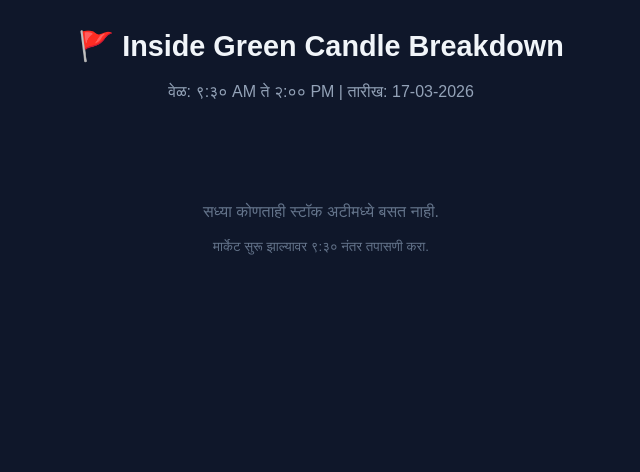
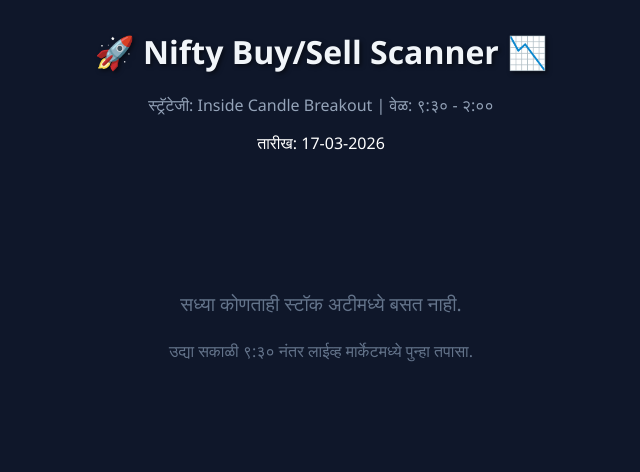
Before and after one commit to dattapwr/nifty-trading-bot, a Flask app: page / in a window 1280 px wide. Shown: the top 472 px of the page, without its empty margins (319-959 px from the left). Run offline with Flask 3, Linux system fonts and the light colour scheme.

Commit message:
Update index.html

```diff
--- a/templates/index.html
+++ b/templates/index.html
@@ -3,35 +3,58 @@
 <head>
     <meta charset="UTF-8">
     <meta name="viewport" content="width=device-width, initial-scale=1.0">
-    <meta http-equiv="refresh" content="60"> <title>Inside Candle Scanner</title>
+    <meta http-equiv="refresh" content="60"> <title>Nifty Master Scanner</title>
     <style>
-        body { font-family: sans-serif; background: #0f172a; color: white; text-align: center; margin: 0; padding: 10px; }
-        .grid { display: grid; grid-template-columns: repeat(auto-fit, minmax(280px, 1fr)); gap: 15px; padding: 20px; }
-        .card { background: #1e293b; padding: 20px; border-radius: 12px; border-left: 6px solid #ef4444; box-shadow: 0 4px 6px rgba(0,0,0,0.3); }
-        .symbol { font-size: 1.5em; color: #38bdf8; font-weight: bold; margin-bottom: 5px; }
-        .price { color: #4ade80; font-size: 1.3em; font-weight: bold; }
-        .status { color: #fbbf24; font-size: 0.9em; margin-top: 8px; font-weight: bold; }
-        h1 { color: #f1f5f9; font-size: 1.8em; }
+        body { font-family: 'Segoe UI', Tahoma, Geneva, Verdana, sans-serif; background: #0f172a; color: white; text-align: center; margin: 0; padding: 10px; }
+        .grid { display: grid; grid-template-columns: repeat(auto-fit, minmax(300px, 1fr)); gap: 15px; padding: 20px; }
+
+        /* कार्ड डिझाइन */
+        .card { background: #1e293b; padding: 20px; border-radius: 15px; box-shadow: 0 10px 15px -3px rgba(0, 0, 0, 0.3); transition: transform 0.2s; position: relative; overflow: hidden; }
+        .card:hover { transform: translateY(-5px); }
+
+        /* सिम्बॉल आणि प्राईस */
+        .symbol { font-size: 1.6em; color: #38bdf8; font-weight: bold; margin-bottom: 5px; }
+        .price { color: #f8fafc; font-size: 1.4em; font-weight: bold; }
+
+        /* स्टेटस लेबल्स */
+        .status-buy { background: #064e3b; color: #4ade80; padding: 5px 12px; border-radius: 20px; font-size: 0.9em; font-weight: bold; display: inline-block; margin-top: 10px; }
+        .status-sell { background: #450a0a; color: #f87171; padding: 5px 12px; border-radius: 20px; font-size: 0.9em; font-weight: bold; display: inline-block; margin-top: 10px; }
+
+        /* बॉर्डर कलर्स */
+        .border-buy { border-top: 5px solid #4ade80; }
+        .border-sell { border-top: 5px solid #ef4444; }
+
+        .time { font-size: 0.8em; color: #94a3b8; margin-top: 15px; }
+        h1 { margin-top: 20px; color: #f1f5f9; font-size: 2em; text-shadow: 2px 2px 4px rgba(0,0,0,0.5); }
+        .no-data { padding: 80px; color: #64748b; font-size: 1.2em; }
     </style>
 </head>
 <body>
-    <h1>🚩 Inside Green Candle Breakdown</h1>
-    <p style="color: #94a3b8;">वेळ: ९:३० AM ते २:०० PM | तारीख: {{ date }}</p>
+    <h1>🚀 Nifty Buy/Sell Scanner 📉</h1>
+    <p style="color: #94a3b8;">स्ट्रॅटेजी: Inside Candle Breakout | वेळ: ९:३० - २:००</p>
+    <p>तारीख: {{ date }}</p>
 
     <div class="grid">
         {% if stocks %}
             {% for s in stocks %}
-                <div class="card">
+                <div class="card {{ 'border-sell' if s.type == 'SELL' else 'border-buy' }}">
                     <div class="symbol">{{ s.s }}</div>
                     <div class="price">₹{{ s.p }}</div>
-                    <div class="status">📉 Breakdown Confirmed</div>
-                    <div style="font-size: 0.8em; color: #94a3b8; margin-top: 10px;">स्कॅन वेळ: {{ s.t }}</div>
+
+                    {% if s.type == 'SELL' %}
+                        <div class="status-sell">📉 SELL: Inside Green Broken</div>
+                    {% else %}
+                        <div class="status-buy">🚀 BUY: Inside Red Breakout</div>
+                    {% endif %}
+
+                    <div class="time">स्कॅन वेळ: {{ s.t }}</div>
+                    <a href="https://in.tradingview.com/chart/?symbol=NSE:{{ s.s|replace('.NS','') }}" target="_blank" style="text-decoration: none; color: #38bdf8; font-size: 0.8em; display: block; margin-top: 10px;">चार्ट पहा →</a>
                 </div>
             {% endfor %}
         {% else %}
-            <div style="padding: 50px; color: #64748b;">
+            <div class="no-data">
                 <p>सध्या कोणताही स्टॉक अटीमध्ये बसत नाही.</p>
-                <small>मार्केट सुरू झाल्यावर ९:३० नंतर तपासणी करा.</small>
+                <small>उद्या सकाळी ९:३० नंतर लाईव्ह मार्केटमध्ये पुन्हा तपासा.</small>
             </div>
         {% endif %}
     </div>
```
